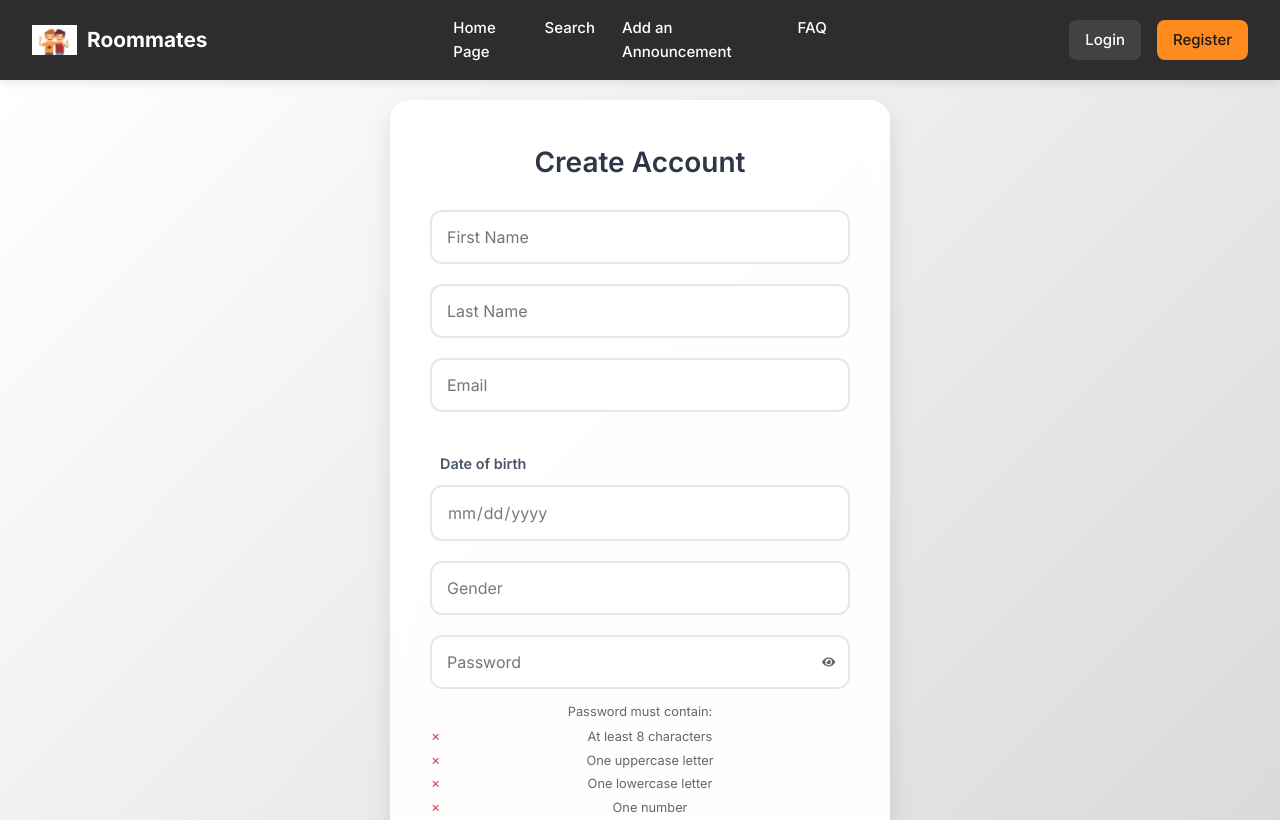
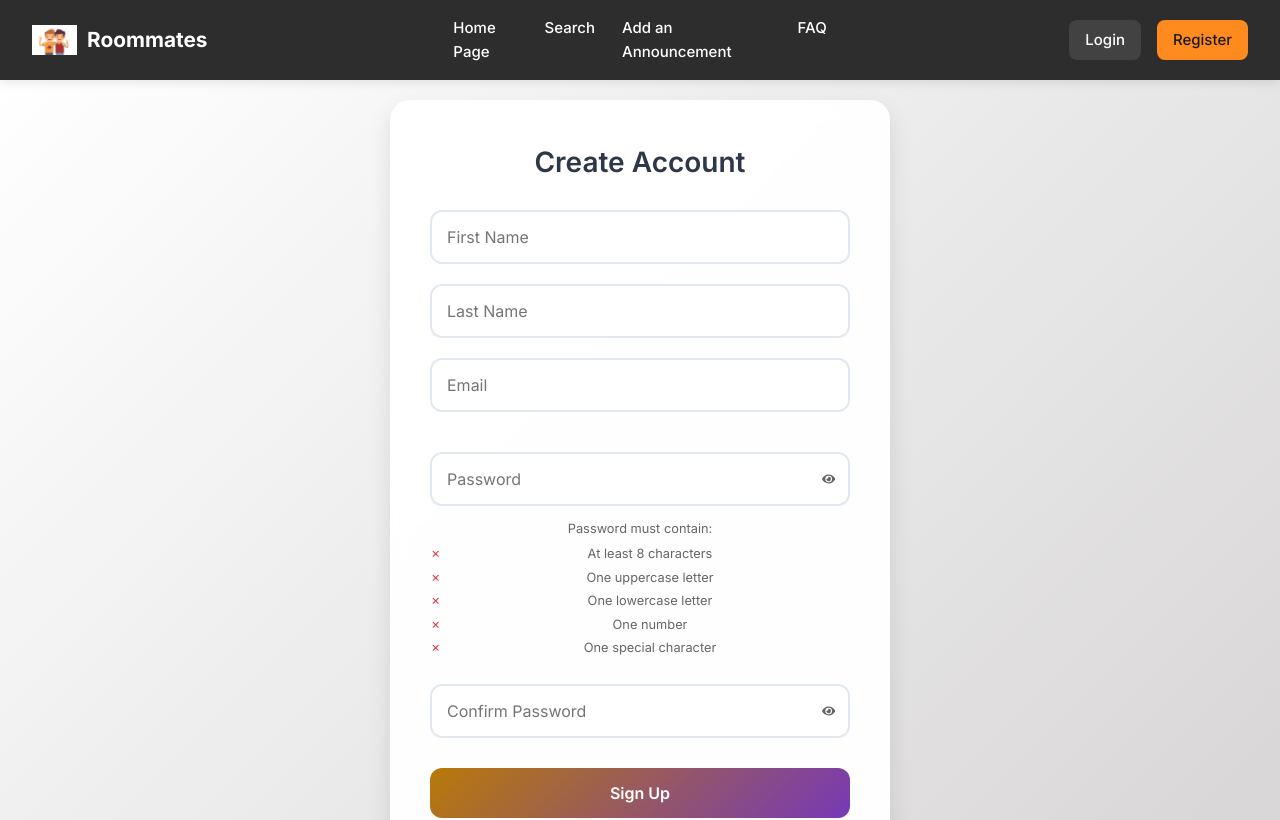
Before and after one commit to vespo777/diploma, a React (Create React App) app in the folder frontend/: page /register in a window 1280 px wide. Shown: the top 820 px of the page. Built offline with nearby package versions, Linux system fonts and the light colour scheme.

Commit message:
last updates232

```diff
--- a/frontend/public/index.html
+++ b/frontend/public/index.html
@@ -1,43 +1,13 @@
 <!DOCTYPE html>
 <html lang="en">
   <head>
+    <title>Roommate Finder</title>
     <meta charset="utf-8" />
     <link rel="icon" href="favicon.ico" />
-    <meta name="viewport" content="width=device-width, initial-scale=1" />
-    <meta name="theme-color" content="#000000" />
-    <meta
-      name="description"
-      content="Web site created using react js and java spring"
-    />
-    <!-- <link rel="apple-touch-icon" href="../src/file.svg" /> -->
-    <!--
-      manifest.json provides metadata used when your web app is installed on a
-      user's mobile device or desktop. See https://developers.google.com/web/fundamentals/web-app-manifest/
-    -->
-    <!-- <link rel="manifest" href="../src/file.svg" /> -->
-    <!--
-      Notice the use of %PUBLIC_URL% in the tags above.
-      It will be replaced with the URL of the `public` folder during the build.
-      Only files inside the `public` folder can be referenced from the HTML.
-
-      Unlike "/favicon.ico" or "favicon.ico", "%PUBLIC_URL%/favicon.ico" will
-      work correctly both with client-side routing and a non-root public URL.
-      Learn how to configure a non-root public URL by running `npm run build`.
-    -->
-    <title>Roommate Finder</title>
+    <meta name="viewport" content="width=device-width, initial-scale=1" >
+    <meta name="description" content="Roommate Finder"/>
   </head>
   <body>
-    <noscript>You need to enable JavaScript to run this app.</noscript>
     <div id="root"></div>
-    <!--
-      This HTML file is a template.
-      If you open it directly in the browser, you will see an empty page.
-
-      You can add webfonts, meta tags, or analytics to this file.
-      The build step will place the bundled scripts into the <body> tag.
-
-      To begin the development, run `npm start` or `yarn start`.
-      To create a production bundle, use `npm run build` or `yarn build`.
-    -->
   </body>
 </html>
--- a/frontend/src/contexts/AuthContext.js
+++ b/frontend/src/contexts/AuthContext.js
@@ -57,12 +57,10 @@ export const AuthProvider = ({ children }) => {
   const register = async (userData) => {
     try {
       const requestData = {
-        firstName: userData.firstName,
-        lastName: userData.lastName,
+        name: userData.name,
+        surname: userData.surname,
         email: userData.email,
-        rawPassword: userData.password,
-        birthDate: userData.birthDate,
-        sex: userData.sex.charAt(0).toUpperCase()
+        rawPassword: userData.rawPassword
       };
 
       const response = await fetch(`${API_URL}/register`, {
@@ -77,8 +75,8 @@ export const AuthProvider = ({ children }) => {
       if (response.ok) {
         const mockUser = {
           email: userData.email,
-          firstName: userData.firstName,
-          lastName: userData.lastName
+          name: userData.name,
+          surname: userData.surname
         };
         setUser(mockUser);
         localStorage.setItem('user', JSON.stringify(mockUser));
--- a/frontend/src/pages/LoginPage.jsx
+++ b/frontend/src/pages/LoginPage.jsx
@@ -9,7 +9,7 @@ const LoginPage = () => {
   const navigate = useNavigate();
   const { login } = useAuth();
   const [email, setEmail] = useState("");
-  const [password, setPassword] = useState("");
+  const [rawPassword, setPassword] = useState("");
   const [error, setError] = useState("");
   const [success, setSuccess] = useState("");
   const [isLoading, setIsLoading] = useState(false);
@@ -22,7 +22,7 @@ const LoginPage = () => {
     setIsLoading(true);
 
     try {
-      await login(email, password);
+      await login(email, rawPassword);
       setSuccess("Login successful! Redirecting to home page...");
       setTimeout(() => {
         navigate("/");
@@ -64,7 +64,7 @@ const LoginPage = () => {
                 type={showPassword ? "text" : "password"}
                 className="auth-input"
                 placeholder="Password"
-                value={password}
+                value={rawPassword}
                 onChange={(e) => setPassword(e.target.value)}
                 required
               />
--- a/frontend/src/pages/RegisterPage.jsx
+++ b/frontend/src/pages/RegisterPage.jsx
@@ -12,8 +12,6 @@ const RegisterPage = () => {
     firstName: "",
     lastName: "",
     email: "",
-    birthDate: "",
-    sex: "",
     password: "",
     confirmPassword: ""
   });
@@ -61,9 +59,17 @@ const RegisterPage = () => {
       setError(`Password requirements: ${passwordErrors.join(", ")}`);
       return;
     }
+    const requestData = {
+      name: formData.firstName,
+      surname: formData.lastName,
+      email: formData.email,
+      rawPassword: formData.password
+    }
 
     try {
-      await register(formData);
+      console.log("RegisterPage, form Data:", requestData);
+
+      await register(requestData);
       setSuccess("Registration successful! Redirecting to home page...");
       setTimeout(() => {
         navigate("/");
@@ -123,33 +129,6 @@ const RegisterPage = () => {
           </div>
 
           <div className="form-divider"></div>
-
-          <div className="input-group">
-            <label className="date-label">Date of birth</label>
-            <input
-              type="date"
-              name="birthDate"
-              className="auth-input"
-              value={formData.birthDate}
-              onChange={handleChange}
-              required
-            />
-          </div>
-
-          <div className="input-group gender-group">
-            <select
-              name="sex"
-              className="auth-input gender-select"
-              value={formData.sex}
-              onChange={handleChange}
-              required
-            >
-              <option value="">Gender</option>
-              <option value="male">Male</option>
-              <option value="female">Female</option>
-              <option value="other">Other</option>
-            </select>
-          </div>
 
           <div className="input-group">
             <div className="password-input-wrapper">
```
Also changed, not shown: frontend/src/pages/AncetaPage.jsx (+12 -0 lines), frontend/src/pages/ProfilePage.jsx (line endings or trailing spaces), 1 other file (tests, documents, lock files or other folders).
